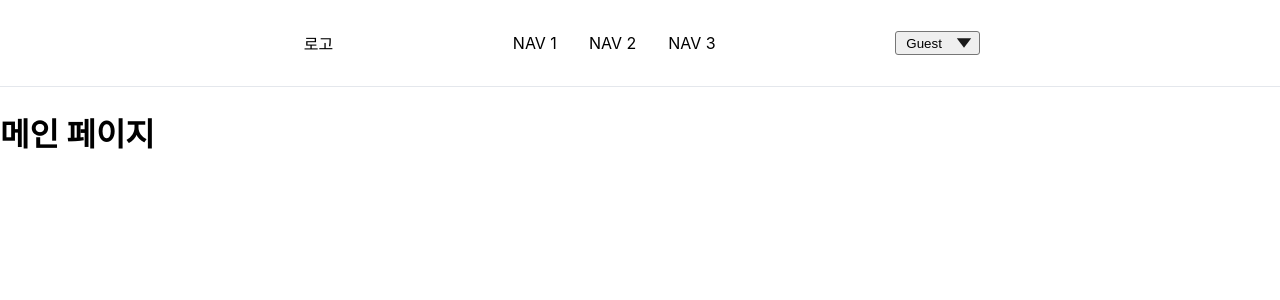
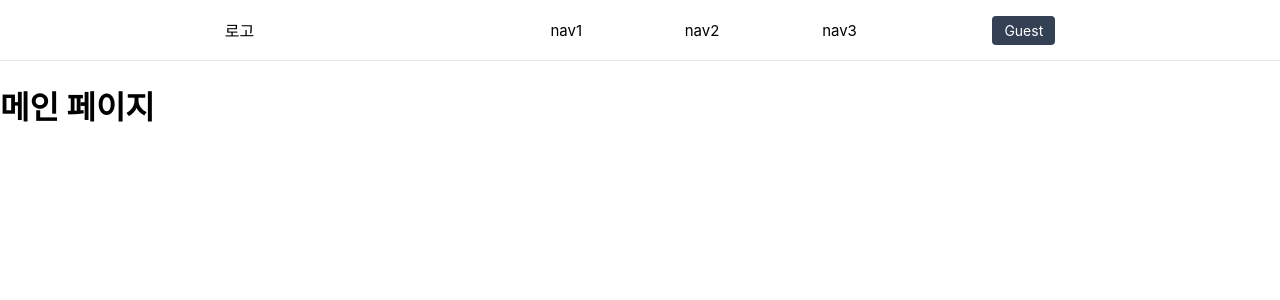
Before and after one commit to youjin0411/ityping-client, a React (Create React App) app: page / in a window 1280 px wide. Shown: the top 300 px of the page. Built offline with nearby package versions, Linux system fonts and the light colour scheme.

Commit message:
navbar select -> dropdown

```diff
--- a/src/components/Navbar/index.js
+++ b/src/components/Navbar/index.js
@@ -1,92 +1,72 @@
 import React, { useState } from 'react';
-import { useHistory } from 'react-router-dom'
-import {
-Nav,
-NavLink,
-NavLinkWrapper,
-Bars,
-NavMenu,
-NavBtn,
-SelectBoxWrapper,
-Select,
-IconSVG,
-Logo
-} from './NavbarElements';
-
-const OPTIONS = [
-	{ value: "guest", name: "Guest" },
-	{ value: "login", name: "Login" },
-	{ value: "signup", name: "Sign Up" },
-];
+import DropdownMenu from '../ui/DropdownMenu';
+import styled from 'styled-components';
+import { NavLink as Link } from 'react-router-dom';
+import { FaBars } from 'react-icons/fa';
 
 const Navbar = () => {
-	const history = useHistory();
-	const [selected, setSelected] = useState("guest");
-
-	const handleSelect = (event) => {
-		setSelected(event.target.value);
-
-		if (event.target.value === 'guest') {
-			history.push('/');
-		} else if (event.target.value === 'login') {
-			history.push('/login');
-		} else if (event.target.value === 'signup') {
-			history.push('/signup');
-		};
-	};
-
 	return (
-		<>
+		<Container>
 			<Nav>
 				<Bars />
-
 				<NavMenu>
 					<Logo to='/'>
 							로고
 					</Logo>
-				<NavLinkWrapper>
-					<NavLink to='/nav1'>
-						NAV 1
-					</NavLink>
-					<NavLink to='/nav2'>
-						NAV 2
-					</NavLink>
-					<NavLink to='/nav3'>
-						NAV 3
-					</NavLink>
-				</NavLinkWrapper>
-				<NavBtn>
-					<SelectBoxWrapper>
-						<Select onChange={handleSelect} value={selected}>
-							{OPTIONS.map((option) => (
-								<option
-									key={option.value}
-									value={option.value}
-								>
-									{option.name}
-								</option>
-							))}
-						</Select>
-						<IconSVG
-							width="20"
-							height="20"
-							viewBox="0 0 20 20"
-							fill="none"
-							xmlns="http://www.w3.org/2000/svg"
-						>
-							<path
-								fillRule="evenodd"
-								clipRule="evenodd"
-								d="M10 14L16 6H4L10 14Z"
-								fill="#1A1A1A"
-							/>
-						</IconSVG>
-					</SelectBoxWrapper>
-				</NavBtn>
+					<Blank/>
+					<DropdownMenu />
 				</NavMenu>
 			</Nav>
-		</>
+		</Container>
 	);
 };
 
+const Container = styled.div`
+border-bottom: 1px solid #E4E7EC;
+`;
+
+const Nav = styled.nav`
+background: white;
+width: 70vw;
+height: 60px;
+display: flex;
+justify-content: flex-end;
+margin: 0 auto;
+z-index: 12;
+`;
+
+const Logo = styled(Link)`
+	color: #000000;
+	text-decoration: none;
+`;
+
+const Blank = styled.div`
+	width: 10vw;
+`
+
+const NavMenu = styled.div`
+display: flex;
+justify-content: space-evenly;
+align-items: center;
+width: 100vw;
+@media screen and (max-width: 768px) {
+	display: none;
+}
+`;
+
+
+const Bars = styled(FaBars)`
+display: none;
+color: #808080;
+@media screen and (max-width: 768px) {
+	display: block;
+	position: absolute;
+	top: 0;
+	right: 0;
+	transform: translate(-100%, 75%);
+	font-size: 1.8rem;
+	cursor: pointer;
+}
+`;
+
 export default Navbar;
--- /dev/null
+++ b/src/components/ui/DropdownMenu.jsx
@@ -0,0 +1,122 @@
+import React from "react";
+import styled, { css } from "styled-components";
+import useDetectClose from "./useDetectClose";
+
+const DropdownMenu = () => {
+	const [userIsOpen, userRef, userHandler] = useDetectClose(false);
+
+	return (
+    <>
+		<Wrapper>
+			<LinkWrapper href="/nav1">nav1</LinkWrapper>
+			<LinkWrapper href="/nav2">nav2</LinkWrapper>
+			<LinkWrapper href="/nav3">nav3</LinkWrapper>
+		</Wrapper>
+			<DropdownContainer>
+			<DropdownButton onClick={userHandler} ref={userRef}>
+				Guest
+			</DropdownButton>
+			<Menu isDropped={userIsOpen}>
+				<Ul>
+				<Li>
+					<LinkWrapper href="/condition">Login</LinkWrapper>
+				</Li>
+				<Li>
+					<LinkWrapper href="/body">Sign Up</LinkWrapper>
+				</Li>
+				</Ul>
+			</Menu>
+			</DropdownContainer>
+    </>
+	);
+};
+
+export default DropdownMenu;
+
+const Wrapper = styled.div`
+  display: flex;
+  justify-content: space-evenly;
+  align-items: center;
+  color: white;
+  font-size: 16px;
+  width: 40vw;
+`;
+
+const DropdownContainer = styled.div`
+  position: relative;
+  text-align: center;
+`;
+
+const DropdownButton = styled.div`
+  cursor: pointer;
+  color: white;
+  background-color: #344054;
+  border-radius: 4px;
+  font-size: 14px;
+  padding: 6px 12px;
+`;
+
+const Menu = styled.div`
+  background: white;
+  position: absolute;
+  top: 40px;
+  left: 50%;
+  width: 180px;
+  text-align: center;
+  box-shadow: 5px 5px 10px rgba(0, 0, 0, 0.2);
+  border-radius: 3px;
+  opacity: 0;
+  visibility: hidden;
+  transform: translate(-50%, -20px);
+  transition: opacity 0.4s ease, transform 0.4s ease, visibility 0.4s;
+  z-index: 9;
+
+  &:after {
+    content: "";
+    height: 0;
+    width: 0;
+    position: absolute;
+    left: 50%;
+    transform: translate(-50%, -50%);
+    border-top-width: 0;
+    border-bottom-color: 558B2F;
+  }
+
+  ${({ isDropped }) =>
+    isDropped &&
+    css`
+      opacity: 1;
+      visibility: visible;
+      transform: translate(-50%, 0);
+      left: 50%;
+    `};
+`;
+
+const Ul = styled.ul`
+  & > li {
+    padding-top: 10px;
+    padding-bottom: 10px;
+  }
+
+  & > li:first-of-type {
+  }
+
+  list-style-type: none;
+  padding: 0;
+  margin: 0;
+  display: flex;
+  flex-direction: column;
+  justify-content: space-between;
+  align-items: center;
+`;
+
+const Li = styled.li`
+  border-bottom: 1px solid white;
+  width: 100%;
+`;
+
+const LinkWrapper = styled.a`
+  text-decoration: none;
+  color: black;
+  font-size: 15px;
+`;
--- /dev/null
+++ b/src/components/ui/useDetectClose.js
@@ -0,0 +1,30 @@
+import { useEffect, useState, useRef } from "react";
+
+const useDetectClose = (initialState) => {
+  const [isOpen, setIsOpen] = useState(initialState);
+  const ref = useRef(null);
+
+  const removeHandler = () => {
+    setIsOpen(!isOpen);
+  };
+
+  useEffect(() => {
+    const onClick = (e) => {
+      if (ref.current !== null && !ref.current.contains(e.target)) {
+        setIsOpen(!isOpen);
+      }
+    };
+
+    if (isOpen) {
+      window.addEventListener("click", onClick);
+    }
+
+    return () => {
+      window.removeEventListener("click", onClick);
+    };
+  }, [isOpen]);
+
+  return [isOpen, ref, removeHandler];
+};
+
+export default useDetectClose;
```
Lines whose indentation alone changed are shown as unchanged.
